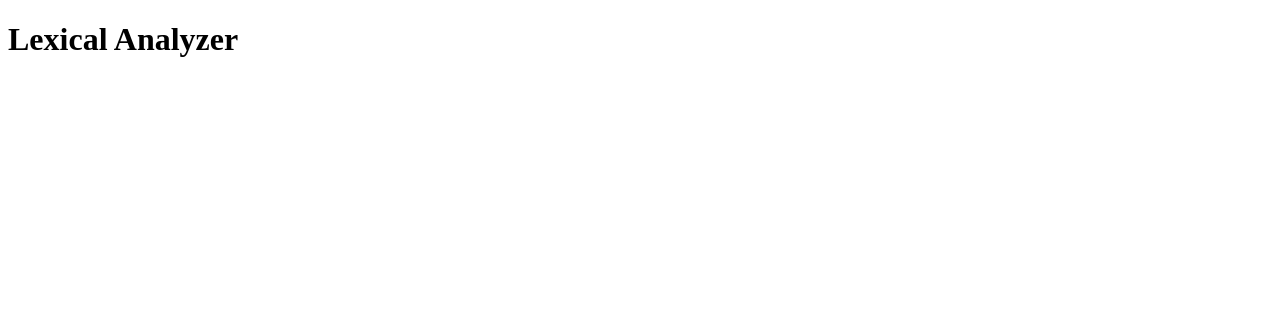
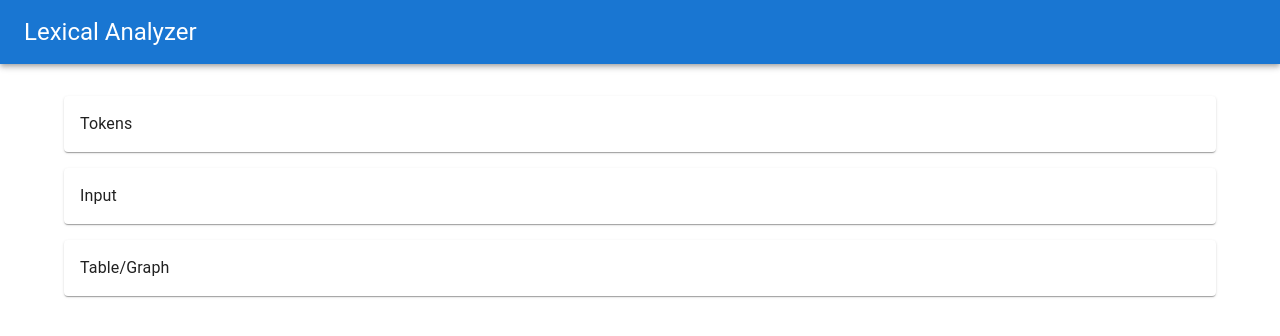
Before and after one commit to falabretti/lexical-analyzer, a React (Create React App) app: page / in a window 1280 px wide. Shown: the top 336 px of the page. Built offline with nearby package versions, Linux system fonts and the light colour scheme.

Commit message:
Add MaterialUI and page structure

```diff
--- a/package.json
+++ b/package.json
@@ -3,6 +3,11 @@
   "version": "0.1.0",
   "private": true,
   "dependencies": {
+    "@emotion/react": "^11.10.5",
+    "@emotion/styled": "^11.10.5",
+    "@fontsource/roboto": "^4.5.8",
+    "@mui/icons-material": "^5.10.14",
+    "@mui/material": "^5.10.14",
     "@testing-library/jest-dom": "^5.16.5",
     "@testing-library/react": "^13.4.0",
     "@testing-library/user-event": "^13.5.0",
--- a/src/App.tsx
+++ /dev/null
@@ -1,11 +0,0 @@
-import React from 'react';
-
-function App() {
-  return (
-    <div className="App">
-      <h1>Lexical Analyzer</h1>
-    </div>
-  );
-}
-
-export default App;
--- /dev/null
+++ b/src/components/App.tsx
@@ -0,0 +1,22 @@
+import { Container, CssBaseline, Typography } from '@mui/material';
+import React from 'react';
+import MainGrid from './MainGrid';
+import Navbar from './Navbar';
+
+function App() {
+  return (
+    <>
+      <CssBaseline />
+      <Navbar />
+      <Container maxWidth="lg">
+        <MainGrid>
+          <Typography>Tokens</Typography>
+          <Typography>Input</Typography>
+          <Typography>Table/Graph</Typography>
+        </MainGrid>
+      </Container>
+    </>
+  );
+}
+
+export default App;
--- /dev/null
+++ b/src/components/MainGrid.tsx
@@ -0,0 +1,31 @@
+import { Box, Grid, Paper, Typography } from '@mui/material';
+import React, { ReactElement } from 'react';
+
+type Props = {
+  children: ReactElement | ReactElement[]
+}
+
+function MainGrid(props: Props) {
+
+  var { children } = props;
+
+  if (!Array.isArray(children)) {
+    children = [children];
+  }
+
+  return (
+    <Box sx={{ width: '100%', marginTop: '2rem' }}>
+      <Grid container spacing={2}>
+        {children.map(child => (
+          <Grid item lg={12}>
+            <Paper sx={{ padding: '1rem' }}>
+              {child}
+            </Paper>
+          </Grid>
+        ))}
+      </Grid>
+    </Box>
+  );
+}
+
+export default MainGrid;
--- /dev/null
+++ b/src/components/Navbar.tsx
@@ -0,0 +1,18 @@
+import { Box, AppBar, Toolbar, Typography } from '@mui/material';
+import React from 'react';
+
+function Navbar() {
+    return (
+        <Box sx={{ flexGrow: 1 }}>
+            <AppBar position="static">
+                <Toolbar>
+                    <Typography variant="h5" component="h1">
+                        Lexical Analyzer
+                    </Typography>
+                </Toolbar>
+            </AppBar>
+        </Box>
+    )
+}
+
+export default Navbar;
--- a/src/index.tsx
+++ b/src/index.tsx
@@ -1,6 +1,6 @@
 import React from 'react';
 import ReactDOM from 'react-dom/client';
-import App from './App';
+import App from './components/App';
 
 const root = ReactDOM.createRoot(
   document.getElementById('root') as HTMLElement
```
Also changed, not shown: 1 other file (tests, documents, lock files or other folders).
